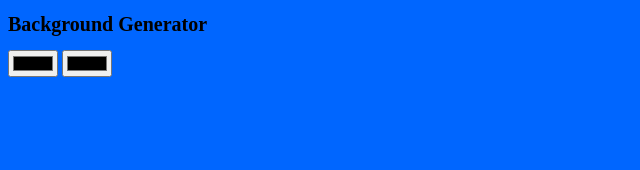
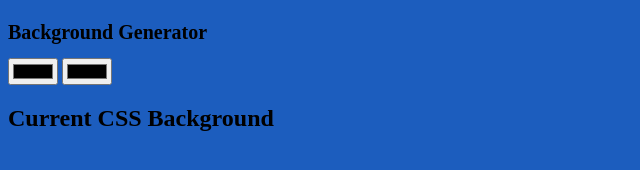
Before and after one commit to Rodrig4332/background-generator, a plain HTML site: page inde.html in a window 1280 px wide. Shown: the whole page, without its empty margins (0-640 px from the left). Drawn offline with Linux system fonts and the light colour scheme.

Commit message:
modified index.html

```diff
--- a/inde.html
+++ b/inde.html
@@ -12,5 +12,6 @@
     <h1>Background Generator</h1>
     <input class="color1" type="color">
     <input class="color2" type="color">
+    <h2>Current CSS Background</h2>
 </body>
 </html>
--- a/style.css
+++ b/style.css
@@ -1,5 +1,7 @@
 body {
-    background-color: rgb(0, 102, 255);
+    background-color: rgb(28, 93, 190);
+    align-content: center;
+    justify-content: center;
 }
 
 h1 {
```
